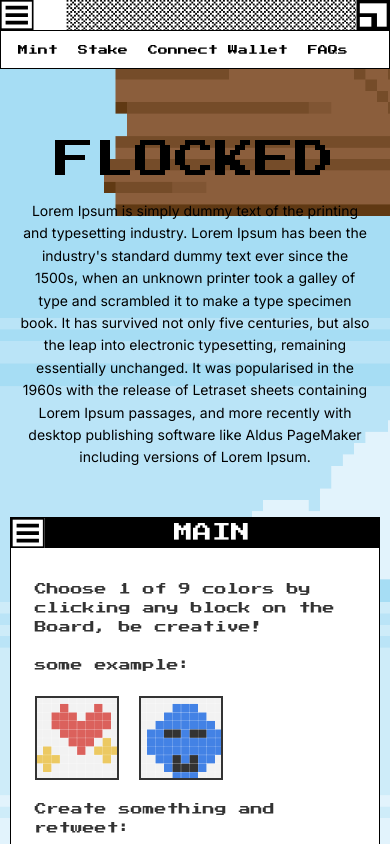
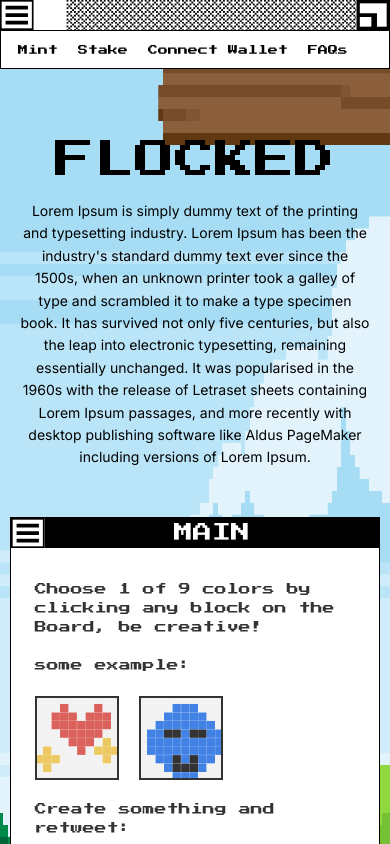
Before and after one commit to sikander-afzaal/flocked-landing, a React (Create React App) app: page / in a window 390 px wide. Shown: the top 844 px of the page. Built offline with nearby package versions, Linux system fonts and the light colour scheme.

Commit message:
first commit

```diff
--- a/src/Pages/Landing/Landing.css
+++ b/src/Pages/Landing/Landing.css
@@ -9,8 +9,8 @@
 }
 .landing-cont {
   background-image: url("../../Assets/bg.png");
-  background-size: cover;
-  background-position: center;
+  background-size: 100% 105%;
+  background-position: bottom;
   background-repeat: no-repeat;
 }
 .landing {
@@ -121,6 +121,11 @@
     font-size: 0.9rem;
   }
 }
+@media screen and (max-width: 700px) {
+  .landing-cont {
+    background-size: 300% 105%;
+  }
+}
 @media screen and (max-width: 604px) {
   .main-box h2 {
     font-size: 12px !important;
```
